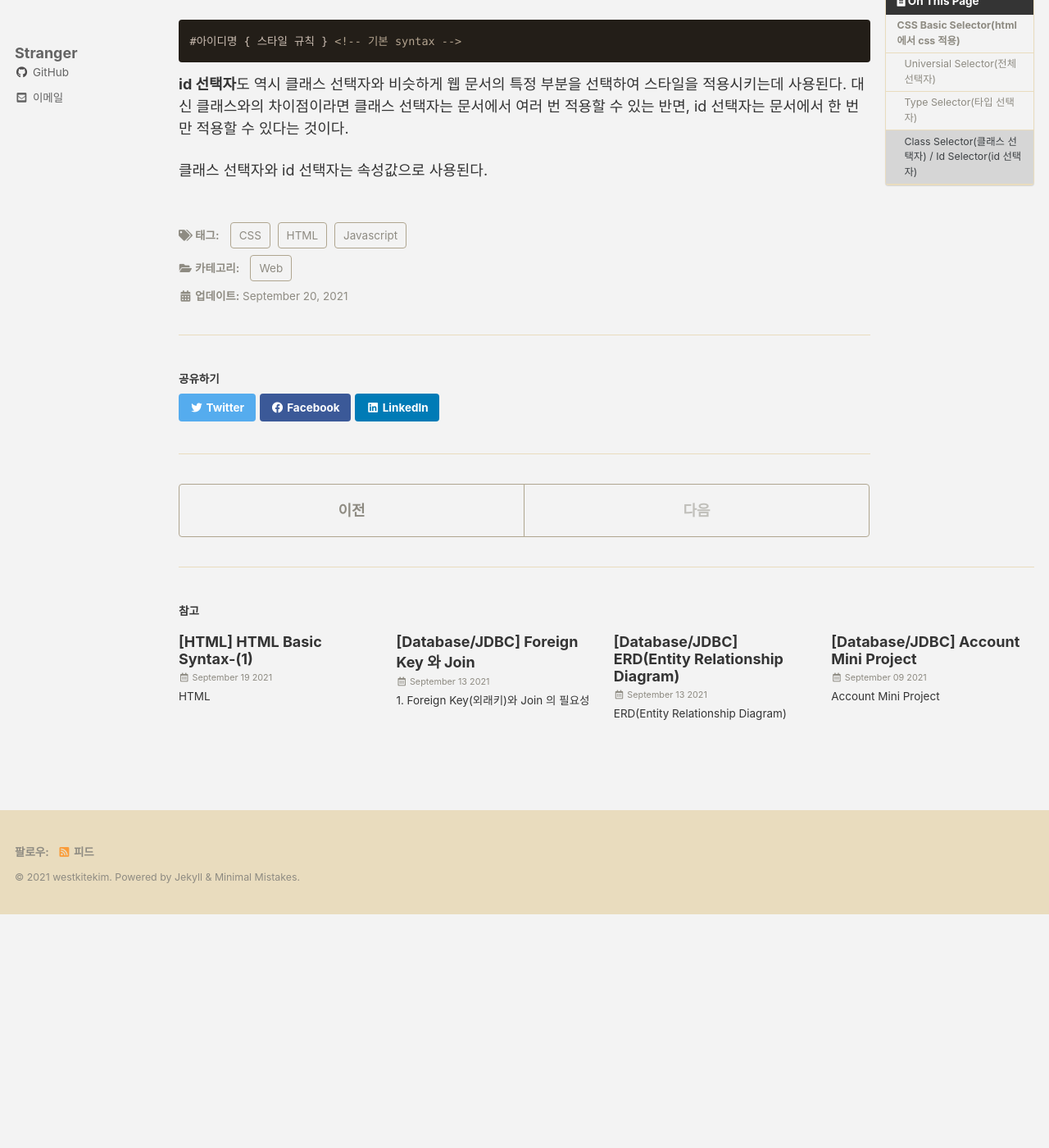
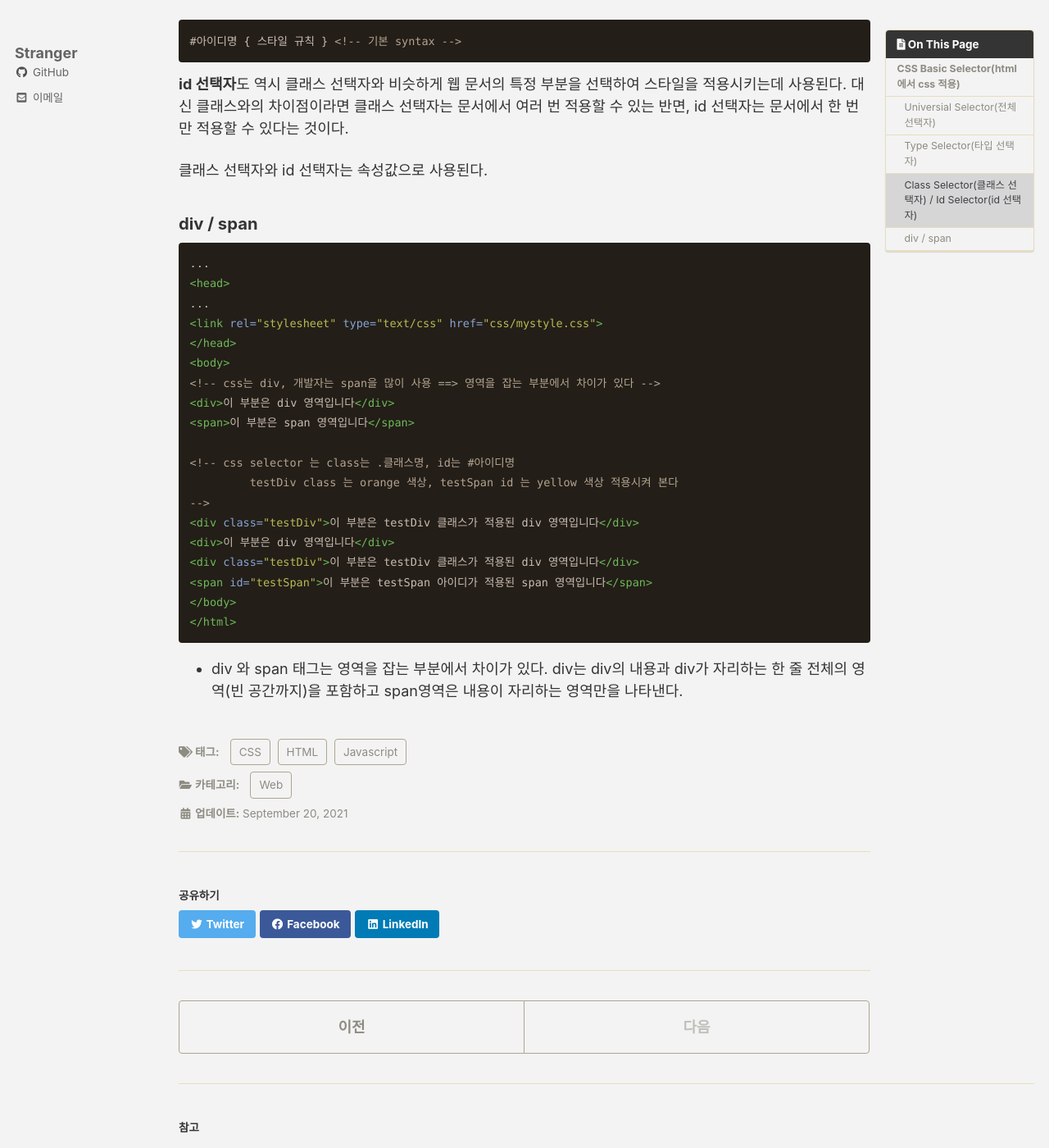
Before and after one commit to westkitekim/westkitekim.github.io, a Jekyll site: the page built from _posts/2021-09-15-[HTML][CSS]-HTML-Basic-Syntax(2).md, in a window 1280 px wide and 1400 px high, scrolled down 2573 px. Shown: the whole window at 82% size. Built offline with Jekyll 4.4.1, drawn with Linux system fonts in a browser that asks for light colours; cached includes are drawn as plain includes; before the commit the page ends 3688 px from its top, so only the background shows below that.

Commit message:
post-html2.md 파일 div/span 추가

````diff
--- a/_posts/2021-09-15-[HTML][CSS]-HTML-Basic-Syntax(2).md
+++ b/_posts/2021-09-15-[HTML][CSS]-HTML-Basic-Syntax(2).md
@@ -123,3 +123,29 @@ CSS 디자인은 HTML 문서에서 `<style>` 태그 안에 구현된다.
 **id 선택자**도 역시 클래스 선택자와 비슷하게 웹 문서의 특정  부분을 선택하여 스타일을 적용시키는데 사용된다. 대신 클래스와의 차이점이라면 클래스 선택자는 문서에서 여러 번 적용할 수 있는 반면, id 선택자는 문서에서  한 번만 적용할 수 있다는 것이다.
 
 클래스 선택자와 id 선택자는 속성값으로 사용된다.
+
+### div / span
+
+```html
+...
+<head>
+...
+<link rel="stylesheet" type="text/css" href="css/mystyle.css">
+</head>
+<body>
+<!-- css는 div, 개발자는 span을 많이 사용 ==> 영역을 잡는 부분에서 차이가 있다 -->
+<div>이 부분은 div 영역입니다</div>
+<span>이 부분은 span 영역입니다</span>
+
+<!-- css selector 는 class는 .클래스명, id는 #아이디명
+	 testDiv class 는 orange 색상, testSpan id 는 yellow 색상 적용시켜 본다
+-->
+<div class="testDiv">이 부분은 testDiv 클래스가 적용된 div 영역입니다</div>
+<div>이 부분은 div 영역입니다</div>
+<div class="testDiv">이 부분은 testDiv 클래스가 적용된 div 영역입니다</div>
+<span id="testSpan">이 부분은 testSpan 아이디가 적용된 span 영역입니다</span>
+</body>
+</html>
+```
+
+- div 와 span 태그는 영역을 잡는 부분에서 차이가 있다. div는 div의 내용과 div가 자리하는 한 줄 전체의 영역(빈 공간까지)을 포함하고 span영역은 내용이 자리하는 영역만을 나타낸다.
````
